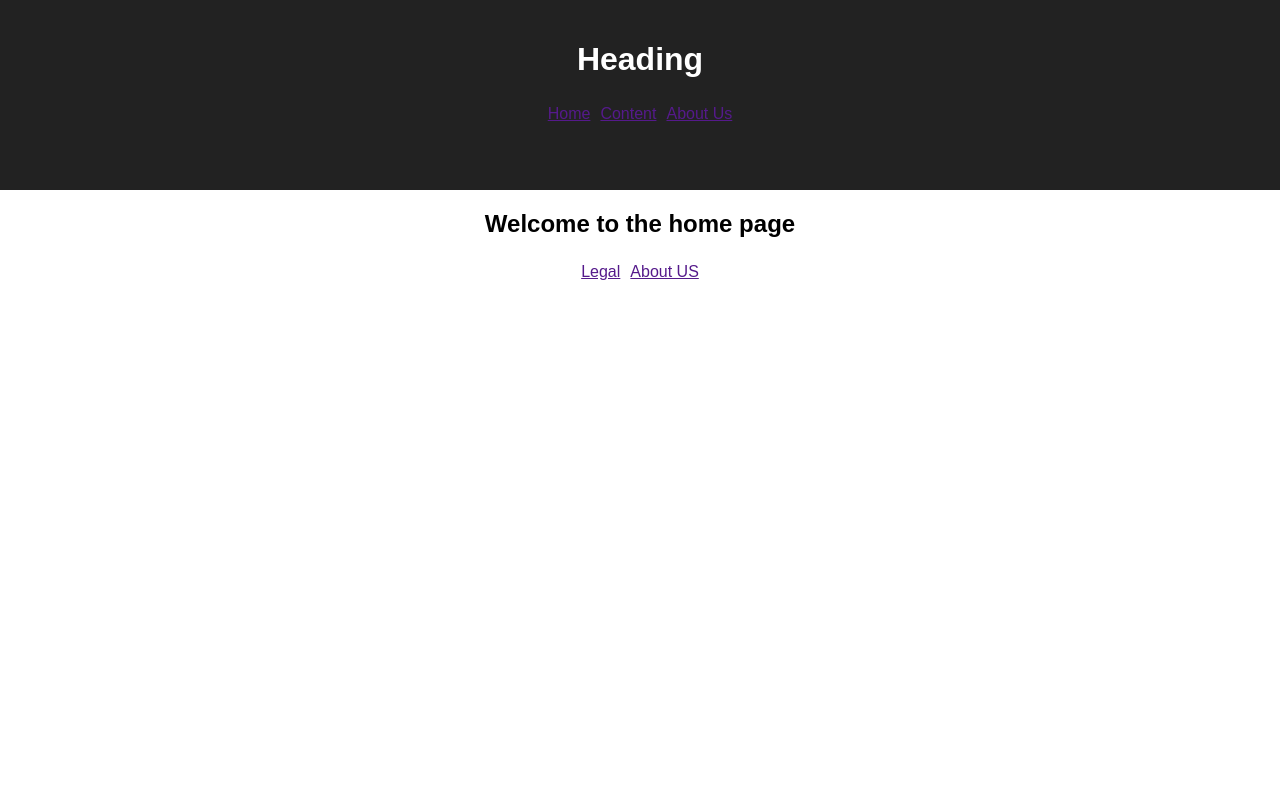
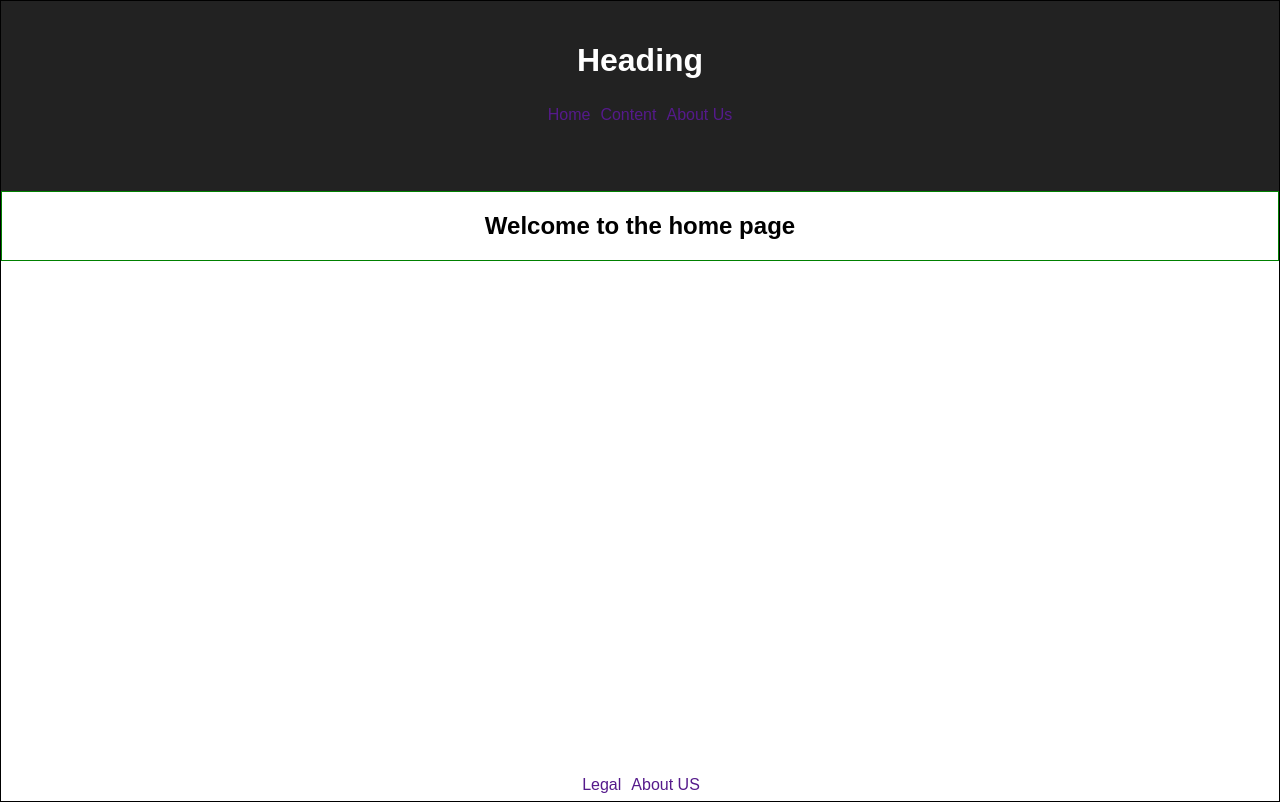
Before and after one commit to phyrenight/home-page, a React (Create React App) app: page / in a window 1280 px wide. Built offline with nearby package versions, Linux system fonts and the light colour scheme.

Commit message:
place  footer at the bottom of the page

```diff
--- a/src/App.css
+++ b/src/App.css
@@ -1,17 +1,47 @@
+html{
+  height: 100%;
+}
+
 body{
   text-align: center;
+  height: 100%;
+  border: 1px solid black;
 }
+
 ul {
   padding: 0%;
   list-style-type: none;
 }
+
 ul li{
   display: inline-block;
   padding: 5px;
 }
+
+ul li a {
+  text-decoration: none;
+}
+
+ul li a:hover{
+  text-decoration: underline;
+}
+
 .App {
   background-color: #222;
   height: 150px;
   padding: 20px;
   color: white;
 }
+
+main {
+  height: 80%;
+  border: 1px solid green;
+}
+
+footer {
+  height: 45px;
+  position: absolute;
+  bottom: 0;
+  display: block;
+  width: 100%;
+}
```
